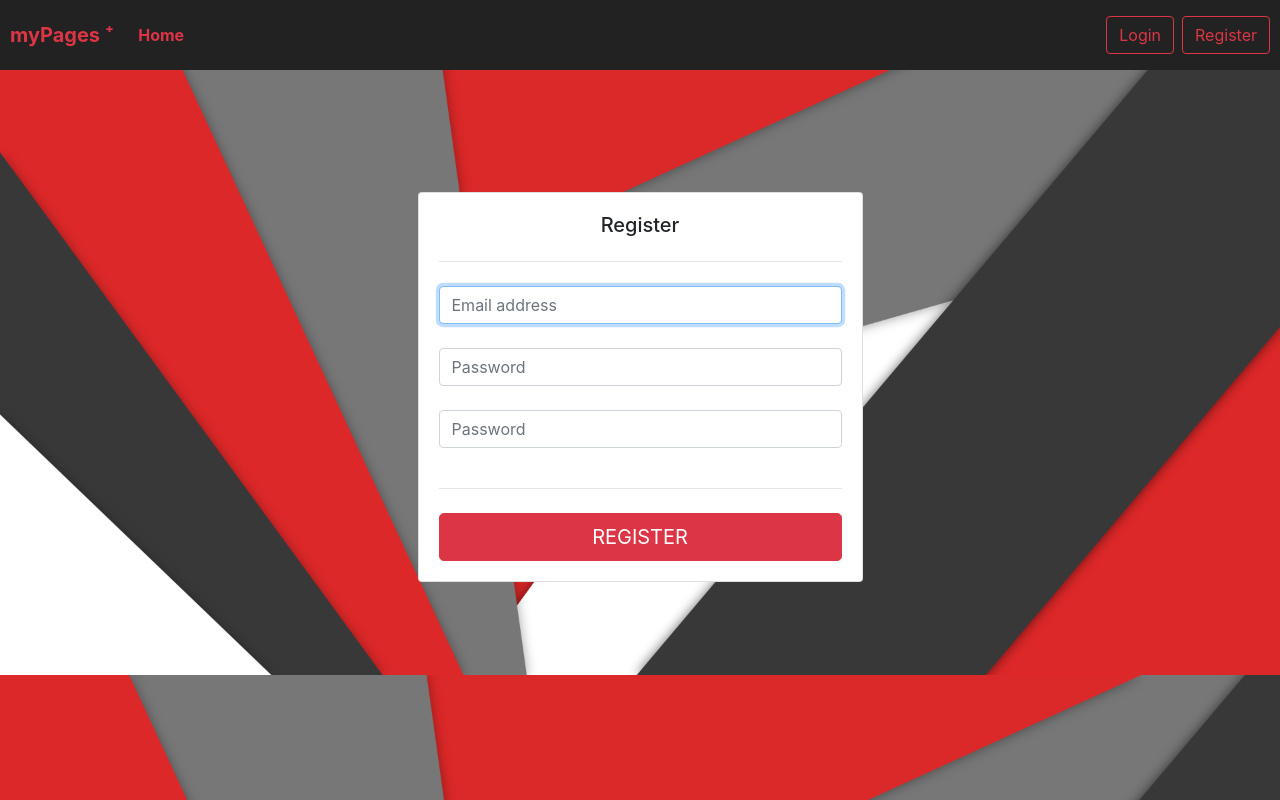
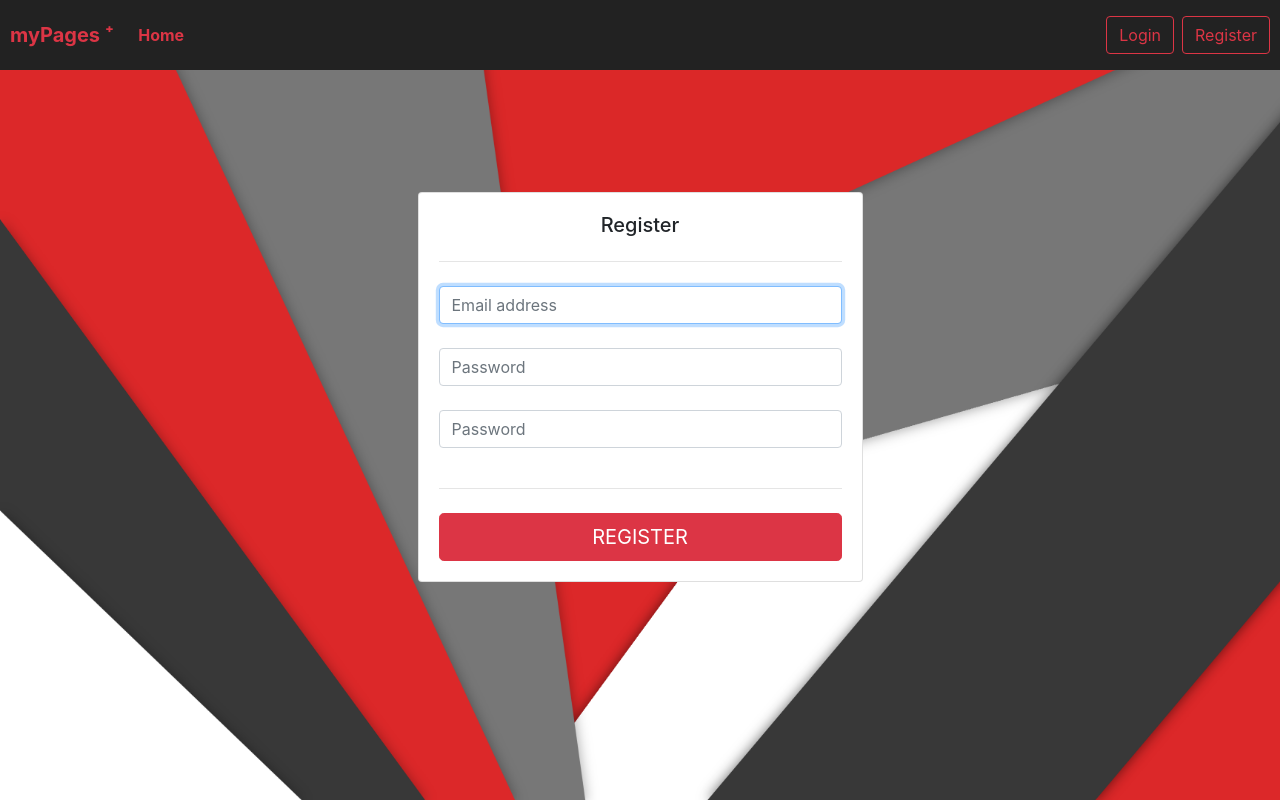
Before and after one commit to soundreaper/myPagePlus_Flask, a Flask app: page /register in a window 1280 px wide. Run offline with Flask 2, Linux system fonts and the light colour scheme; some libraries are stand-ins or nearby versions.

Commit message:
change background wallpaper styling to prevent movement

```diff
--- a/static/css/style.css
+++ b/static/css/style.css
@@ -1,8 +1,8 @@
 body {
     padding-top: 4rem;
     background-image: url('../img/background.png');
-    background-position: center;
     background-size: cover;
+    background-attachment: fixed
 }
 
 .navbar {
```
